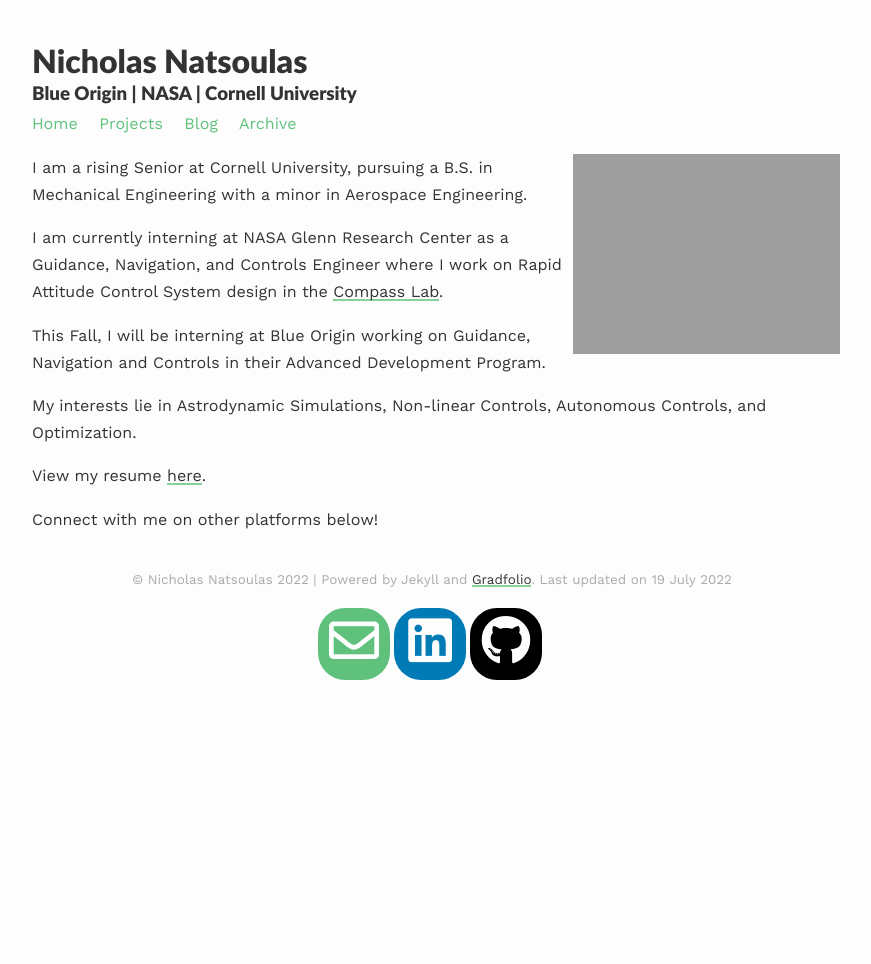
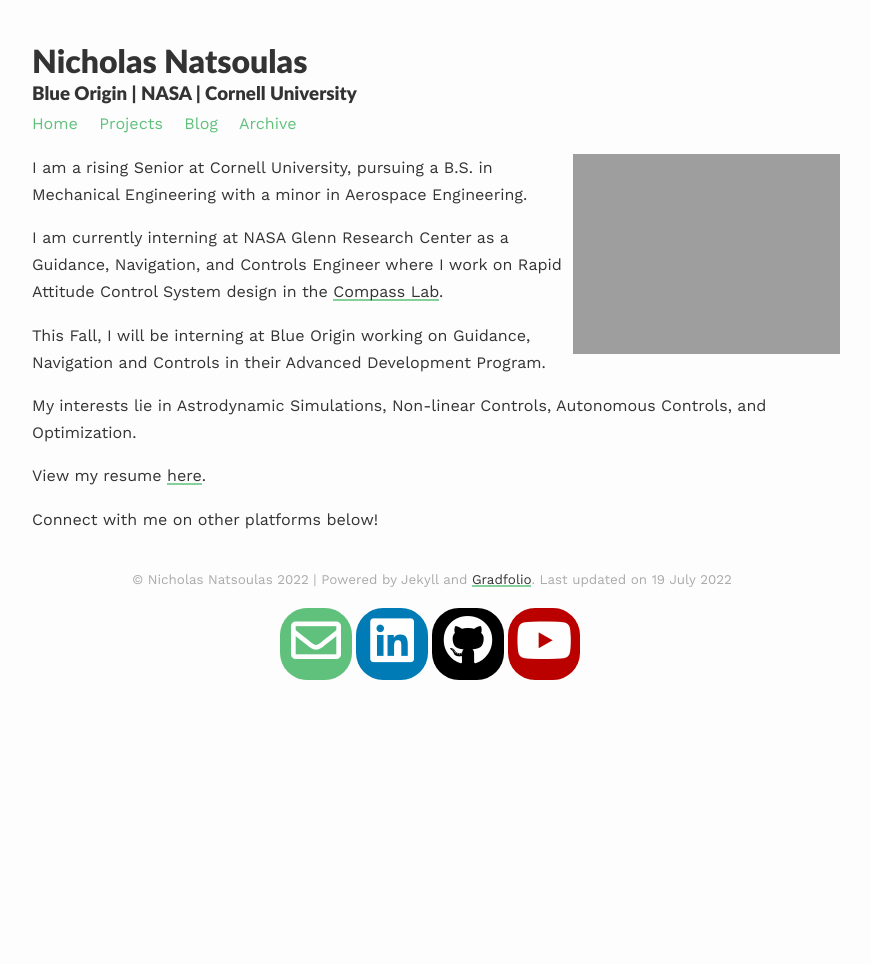
Before and after one commit to Natsoulas/Natsoulas, a Jekyll site: the page built from index.md, in a window 1280 px wide. Shown: the whole page, without its empty margins (208-1079 px from the left). Built offline with Jekyll 4.4.1, drawn with Linux system fonts in a browser that asks for light colours; nearby versions of some CDN libraries.

Commit message:
added youtube button

```diff
--- a/_config.yml
+++ b/_config.yml
@@ -21,7 +21,7 @@ paginate_path: /blog/page:num/
 #twitter: "#"
 linkedin: "nicholasnatsoulas"
 github: "Natsoulas"
-youtube: "https://www.youtube.com/channel/UCk7PYrL-HfCdEI2XKp_EvXA"
+youtube: "channel/UCk7PYrL-HfCdEI2XKp_EvXA"
 #researchgate: "#"
 #orcid: "#"
 
--- a/_includes/social-footer.html
+++ b/_includes/social-footer.html
@@ -44,6 +44,15 @@ target="_blank">
 </a>
 {%- endif -%}
 
+{%- if site.youtube -%}
+<a title="{{ _locale_string_follow | replace: '[NAME]', 'YouTube' }}"
+class="social-button youtube"
+href="https://www.youtube.com/{{ site.youtube }}" itemprop="sameAs"
+target="_blank">
+<i class="fab fa-youtube"></i>
+</a>
+{%- endif -%}
+
 {%- if site.twitter -%}
 <a title="{{ _locale_string_follow | replace: '[NAME]', 'Twitter' }}"
 class="social-button twitter"
--- a/assets/css/_sass/footer-social.scss
+++ b/assets/css/_sass/footer-social.scss
@@ -35,6 +35,7 @@
 .fa-linkedin,
 .fa-github,
 .fa-orcid,
+.fa-youtube,
 .fa-researchgate,
 .fa-envelope {
   font-size: 50px;
@@ -100,6 +101,17 @@
   border-color: #a6ce3b;
 }
 
+.rounded-social-buttons .social-button.youtube {
+  background: #bb0000;
+}
+
+.rounded-social-buttons .social-button.youtube:hover, .rounded-social-buttons .social-button.youtube:focus {
+  color: #bb0000;
+  background: #fefefe;
+  border-color: #bb0000;
+}
+
+
 .rounded-social-buttons .social-button.researchgate {
   background: #5dd1b0;
 }
```
